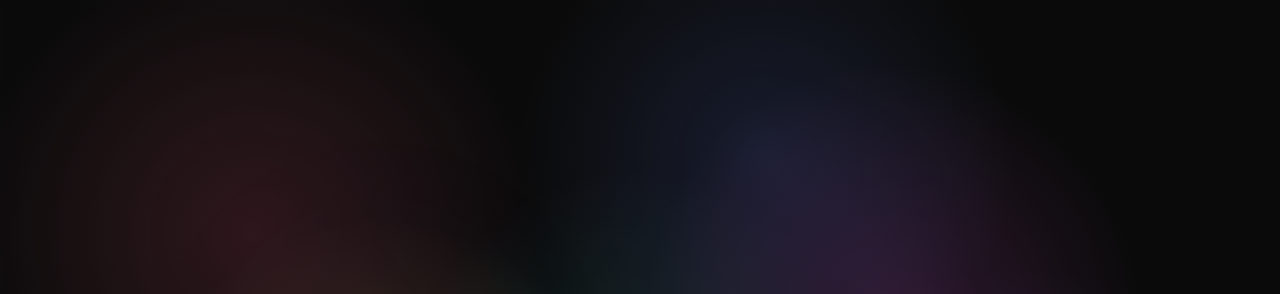
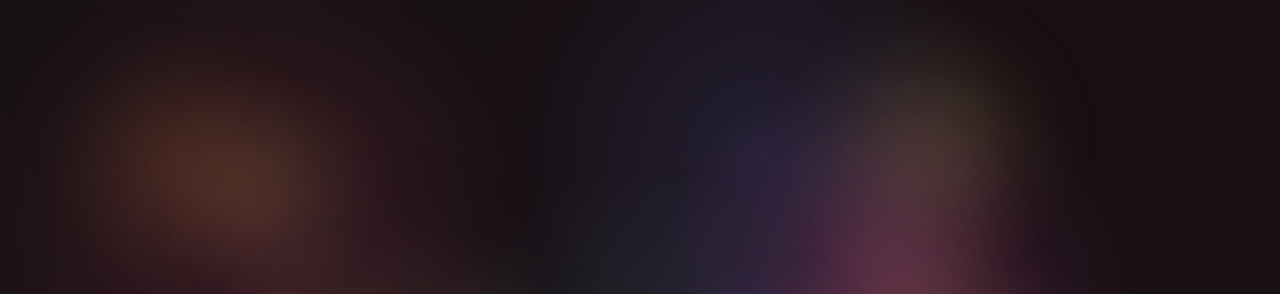
Before and after one commit to hsdcc/hsdcc.github.io, a plain HTML site: page startpage/index.html in a window 1280 px wide. Shown: the top 294 px of the page. Drawn offline with Linux system fonts and the light colour scheme.

Commit message:
randomizing

```diff
--- a/startpage/index.html
+++ b/startpage/index.html
@@ -8,6 +8,7 @@
 </head>
 <body>
   <div class="glass-background"></div>
+  <div class="blobs-container"></div>
   <h1 id="animated-text">hsd!</h1>
   <script src="script.js"></script>
 </body>
--- a/startpage/script.js
+++ b/startpage/script.js
@@ -1,5 +1,6 @@
 document.addEventListener('DOMContentLoaded', () => {
   const animatedText = document.getElementById('animated-text');
+  const blobsContainer = document.querySelector('.blobs-container');
 
   // Track mouse movement for text to subtly follow cursor
   document.addEventListener('mousemove', (e) => {
@@ -19,4 +20,88 @@ document.addEventListener('DOMContentLoaded', () => {
   document.addEventListener('mouseleave', () => {
     animatedText.style.transform = 'translate(0, 0)';
   });
+
+  // Function to generate random blobs with minimal overlap
+  function createRandomBlobs(count = 8) {
+    const colors = [
+      'rgba(255, 99, 132, 0.4)', // pink
+      'rgba(132, 99, 255, 0.4)', // purple
+      'rgba(99, 255, 132, 0.4)', // green
+      'rgba(99, 132, 255, 0.4)', // blue
+      'rgba(255, 218, 99, 0.4)', // yellow
+      'rgba(255, 99, 255, 0.4)', // magenta
+      'rgba(99, 255, 255, 0.4)', // cyan
+      'rgba(255, 159, 67, 0.4)'  // orange
+    ];
+
+    const blobs = [];
+
+    for (let i = 0; i < count; i++) {
+      // Random size for each blob
+      const size = Math.floor(Math.random() * 150) + 100; // Between 100px and 250px
+
+      // Random position with safe margins
+      let x, y;
+      let positionOk = false;
+      let attempts = 0;
+
+      // Try to find a position that doesn't overlap too much with others
+      while (!positionOk && attempts < 50) {
+        x = Math.random() * (window.innerWidth - size);
+        y = Math.random() * (window.innerHeight - size);
+
+        positionOk = true;
+
+        // Check for overlap with existing blobs
+        for (const blob of blobs) {
+          const dx = Math.abs(blob.x - x);
+          const dy = Math.abs(blob.y - y);
+          const minDistance = (blob.size + size) / 2; // Minimum safe distance
+
+          if (Math.sqrt(dx * dx + dy * dy) < minDistance) {
+            positionOk = false;
+            break;
+          }
+        }
+
+        attempts++;
+      }
+
+      // If we couldn't find a good position after 50 attempts, just place it anywhere
+      if (!positionOk) {
+        x = Math.random() * (window.innerWidth - size);
+        y = Math.random() * (window.innerHeight - size);
+      }
+
+      // Create the blob element
+      const blob = document.createElement('div');
+      blob.classList.add('blob');
+      blob.style.width = `${size}px`;
+      blob.style.height = `${size}px`;
+      blob.style.left = `${x}px`;
+      blob.style.top = `${y}px`;
+      blob.style.background = `radial-gradient(circle, ${colors[Math.floor(Math.random() * colors.length)]}, transparent 70%)`;
+      blob.style.animationDelay = `${Math.random() * 5}s`; // Random animation delay
+
+      // Add to the container
+      blobsContainer.appendChild(blob);
+
+      // Store blob info for overlap checking
+      blobs.push({ x: x + size/2, y: y + size/2, size: size });
+    }
+  }
+
+  // Create the random blobs
+  createRandomBlobs(8);
+
+  // Handle window resize to recreate blobs
+  window.addEventListener('resize', () => {
+    // Remove existing blobs
+    while (blobsContainer.firstChild) {
+      blobsContainer.removeChild(blobsContainer.firstChild);
+    }
+
+    // Create new blobs
+    createRandomBlobs(8);
+  });
 });
--- a/startpage/style.css
+++ b/startpage/style.css
@@ -35,6 +35,46 @@ body {
   backdrop-filter: blur(2px);
   z-index: 0;
   animation: subtleMovement 25s infinite alternate ease-in-out;
+}
+
+/* Blobs container */
+.blobs-container {
+  position: absolute;
+  top: 0;
+  left: 0;
+  width: 100%;
+  height: 100%;
+  z-index: 1;
+  pointer-events: none;
+}
+
+/* Blob styling */
+.blob {
+  position: absolute;
+  border-radius: 50%;
+  filter: blur(40px);
+  opacity: 0.6;
+  z-index: 1;
+  animation: float 15s infinite ease-in-out;
+}
+
+/* Additional animation for the blobs */
+@keyframes float {
+  0% {
+    transform: translate(0, 0) scale(1);
+  }
+  25% {
+    transform: translate(20px, 20px) scale(1.1);
+  }
+  50% {
+    transform: translate(0, 40px) scale(0.9);
+  }
+  75% {
+    transform: translate(-20px, 20px) scale(1.05);
+  }
+  100% {
+    transform: translate(0, 0) scale(1);
+  }
 }
 
 /* Light sources for dynamic lighting effect */
@@ -124,6 +164,59 @@ body::before {
   }
 }
 
+/* Enhanced background animation */
+@keyframes gradientShift {
+  0% {
+    background-position: 0% 50%;
+  }
+  50% {
+    background-position: 100% 50%;
+  }
+  100% {
+    background-position: 0% 50%;
+  }
+}
+
+@keyframes colorShift {
+  0% {
+    background-color: rgba(102, 126, 234, 0.1);
+  }
+  25% {
+    background-color: rgba(255, 99, 132, 0.1);
+  }
+  50% {
+    background-color: rgba(132, 99, 255, 0.1);
+  }
+  75% {
+    background-color: rgba(99, 255, 132, 0.1);
+  }
+  100% {
+    background-color: rgba(102, 126, 234, 0.1);
+  }
+}
+
+/* Add more complex background animation */
+body::after {
+  content: '';
+  position: absolute;
+  top: 0;
+  left: 0;
+  width: 100%;
+  height: 100%;
+  background:
+    linear-gradient(-45deg,
+      rgba(102, 126, 234, 0.03) 0%,
+      rgba(255, 99, 132, 0.03) 25%,
+      rgba(132, 99, 255, 0.03) 50%,
+      rgba(99, 255, 132, 0.03) 75%,
+      rgba(102, 126, 234, 0.03) 100%);
+  background-size: 400% 400%;
+  z-index: 0;
+  animation: gradientShift 30s ease infinite, colorShift 20s ease infinite;
+  opacity: 0.5;
+  pointer-events: none;
+}
+
 /* Animated text styling */
 #animated-text {
   font-size: 2.5rem;
```
